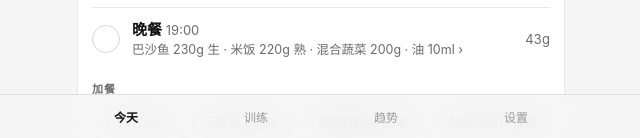
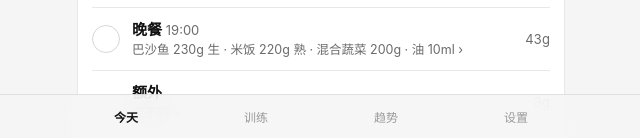
Before and after one commit to Yuchen808/Lean_Bulk-OS, a plain HTML site: page index.html in a window 1280 px wide. Shown: the part 660-798 px from the top of the page, 319-959 px from the left. Drawn offline with Linux system fonts and the light colour scheme.

Commit message:
记入 11/21 老干妈 25g，只跑一次
Co-Authored-By: Claude Fable 5.2 <noreply@anthropic.com>

```diff
--- a/index.html
+++ b/index.html
@@ -1260,6 +1260,10 @@ if(!S.seed1121t){if(!S.sessions.some(x=>x.date==='2026-11-21')){
     d4e:st([[15.9,14],[15.9,8],[15.9,7]])}});
   S.sessions.sort((a,b)=>a.date<b.date?-1:a.date>b.date?1:0);day('2026-11-21').train=true}
   S.seed1121t=1;save()}
+// 11/21 加：老干妈 25g（油辣椒，按每 100g 约 650 kcal 估），只跑一次
+if(!S.seed1121x){const D=day('2026-11-21');
+  D.extras.push(snackEntry({n:'老干妈',snack:1,items:[['cx',25,{n:'老干妈（油辣椒）',p:10,c:12,f:60,k:650,est:1}]]}));
+  S.seed1121x=1;save()}
 render();
 BOOT=false;if(ghTok())syncNow();
 if('serviceWorker' in navigator&&location.protocol==='https:')navigator.serviceWorker.register('sw.js').catch(()=>{});
```
